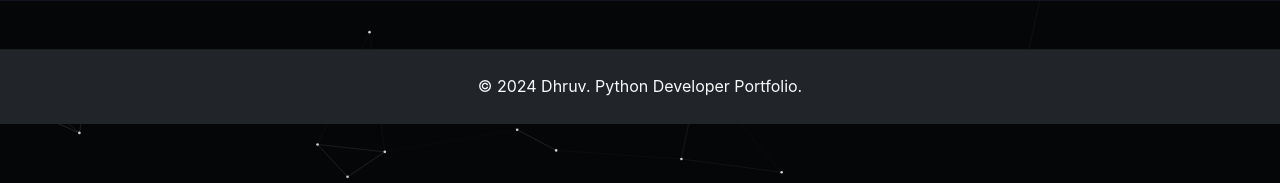
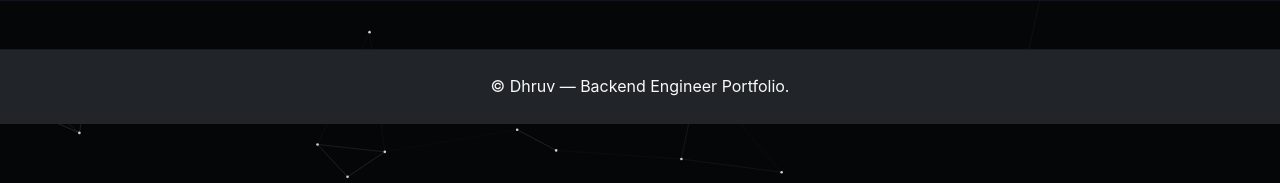
Before and after one commit to 22f3002319/Dhruv_Portfolio, a FastAPI app: page /certificates in a window 1280 px wide. Shown: the part 617-800 px from the top of the page. Run offline with FastAPI, Linux system fonts and the light colour scheme.

Commit message:
Update footer text in base.html

```diff
--- a/app/templates/base.html
+++ b/app/templates/base.html
@@ -76,7 +76,7 @@
     <!-- Footer -->
     <footer class="bg-dark text-light py-4 mt-5">
         <div class="container text-center">
-            <p class="mb-0">&copy; 2024 Dhruv. Python Developer Portfolio.</p>
+            <p class="mb-0">&copy; Dhruv — Backend Engineer Portfolio.</p>
         </div>
     </footer>
 
```
